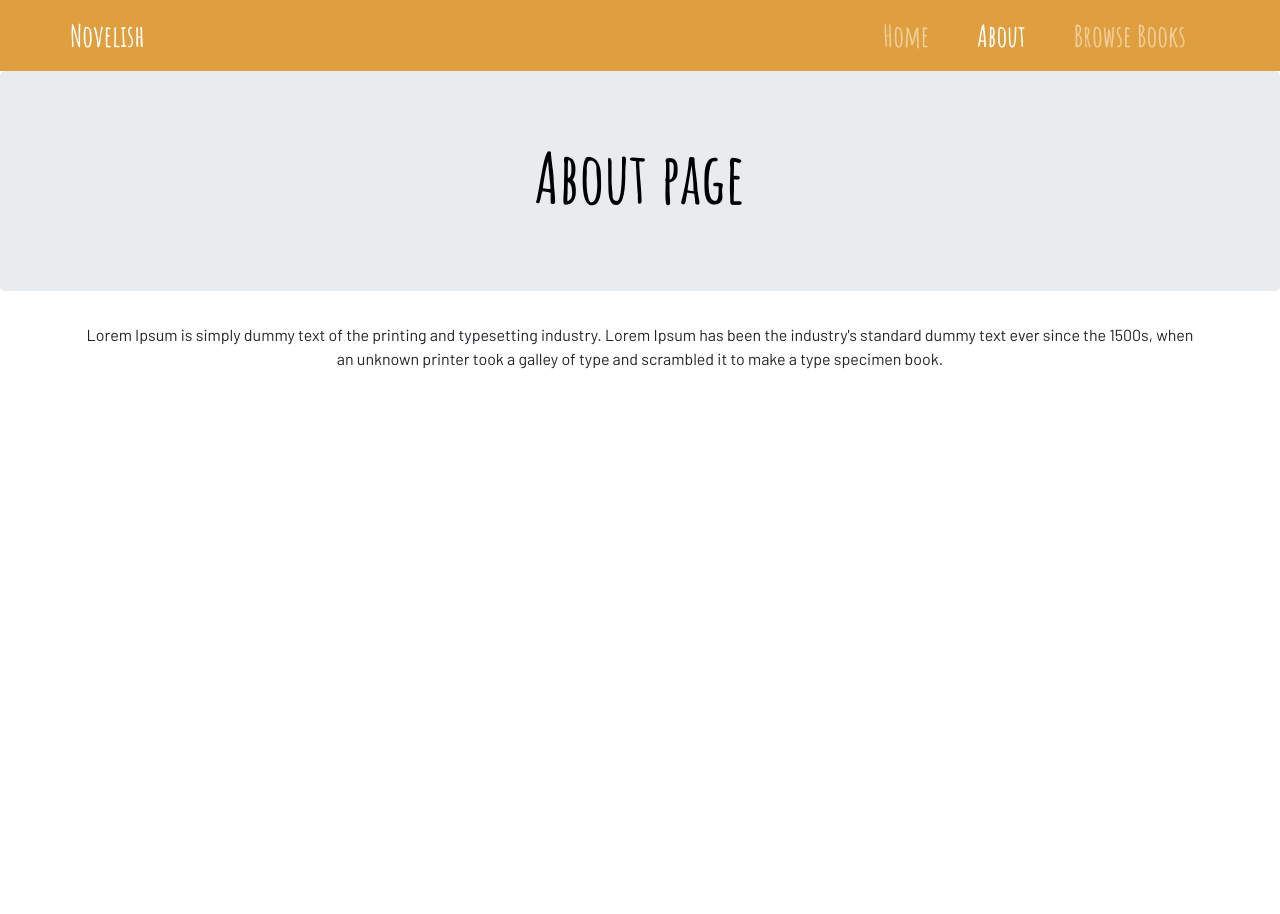
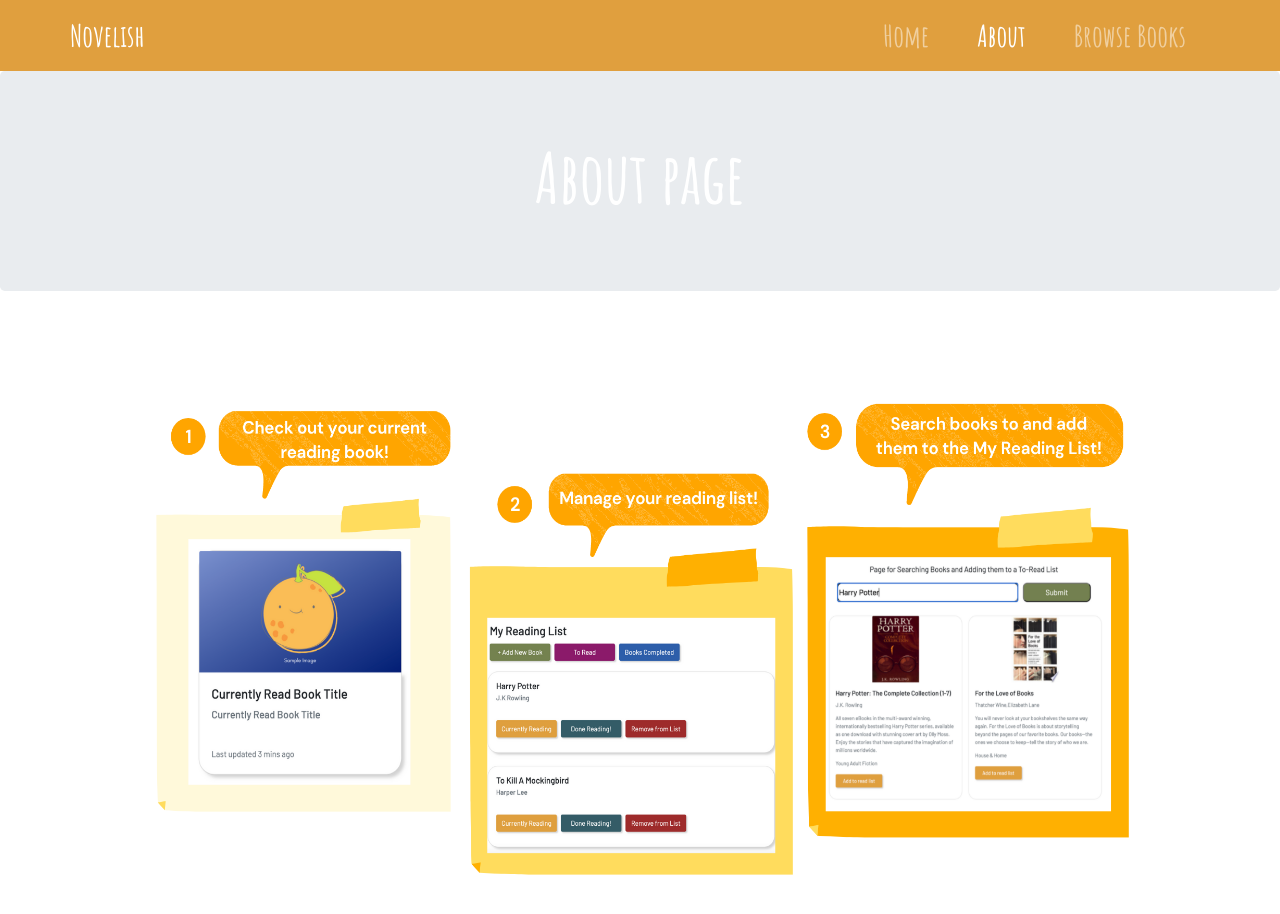
Before and after one commit to anuya-karnik/Novelish, a React (Create React App) app in the folder novelish/: page /about in a window 1280 px wide. Shown: the top 914 px of the page. Before the commit the page ends 800 px from the top, so only its background shows below. Built offline with nearby package versions, Linux system fonts and the light colour scheme.

Commit message:
changed index.css

```diff
--- a/novelish/src/components/about.jsx
+++ b/novelish/src/components/about.jsx
@@ -9,12 +9,7 @@ function About() {
         <div className="container">
             <div className="row">
                 <div className="col-sm-12 text-center">
-                <p>
-                Lorem Ipsum is simply dummy text of the printing and typesetting
-                industry. Lorem Ipsum has been the industry's standard dummy text
-                ever since the 1500s, when an unknown printer took a galley of
-                type and scrambled it to make a type specimen book.
-                </p>
+                <img class="image" src="about.png"></img>
 
                 </div>
             </div>
--- a/novelish/src/components/home.jsx
+++ b/novelish/src/components/home.jsx
@@ -184,7 +184,8 @@ function Home() {
           </ul>
         </div>
       </div> */}
-      <div className="jumbotron text-center">
+      <div className="jumbotron text-center" style={{ backgroundImage: "url(/book.jpeg)" }}>
+        {/* <img class="bg" src="book.jpeg"></img> */}
         <h1>Welcome to Novelish</h1>
         <h3>Your Space to Read, Grow and Explore</h3>
 
@@ -194,7 +195,7 @@ function Home() {
           <div id="current-card" className="currentread col-4">
             <div className="card mb-3">
               <img id="current-image" src="Sample-Image.png" className="card-img-top" alt="sample" />
-              <div className="card-body">
+              <div className="left card-body">
                 <h5 id='current-bookname' className="card-title mb-3">Currently Read Book Title</h5>
                 <h6 id='current-author' className="card-subtitle mb-2 text-muted">Currently Read Book Title</h6>
                 {/* Maybe Use a Library for Saving Updated Time */}
--- a/novelish/src/index.css
+++ b/novelish/src/index.css
@@ -39,11 +39,11 @@
     font-size: 30px;
 }
 .jumbotron{
-    /* background-image: url("Sample-Image.png"); */
-    /* background-image: url("../public/Sample-Image.png"); */
+    /* background-image: url("/book.jpeg"); */
+    /* background-image: url("../public/book.jpeg"); */
 }
 h1 {
-    color: #000000;
+    color: #ffffff;
     /* font-family: 'Dancing Script', cursive;
      */
      font-family: 'Amatic SC', cursive;
@@ -53,6 +53,7 @@ h1 {
 h3 {
     font-family: 'Barlow', sans-serif;
     font-weight: 500;
+    color: #ffffff;
 }
 
 h5 {
@@ -162,8 +163,9 @@ h6 {
 }
 
 input {
-    width: 300px;
+    width: 400px;
     border-radius: 10px;
+    height: 40px;
 }
 
 button {
@@ -172,9 +174,19 @@ button {
     background-color: #75824f;
     color: #ffffff;
     width: 150px;
+    height: 40px;
     font-family: 'Barlow', sans-serif;
 }
 
 p,li{
     font-family: 'Barlow', sans-serif;
 }
+
+.image {
+    width: 1000px;
+    height: 600px;
+}
+
+/* .bg {
+    margin: 0 auto;
+} */
```
Also changed, not shown: novelish/public/about.png (added).
